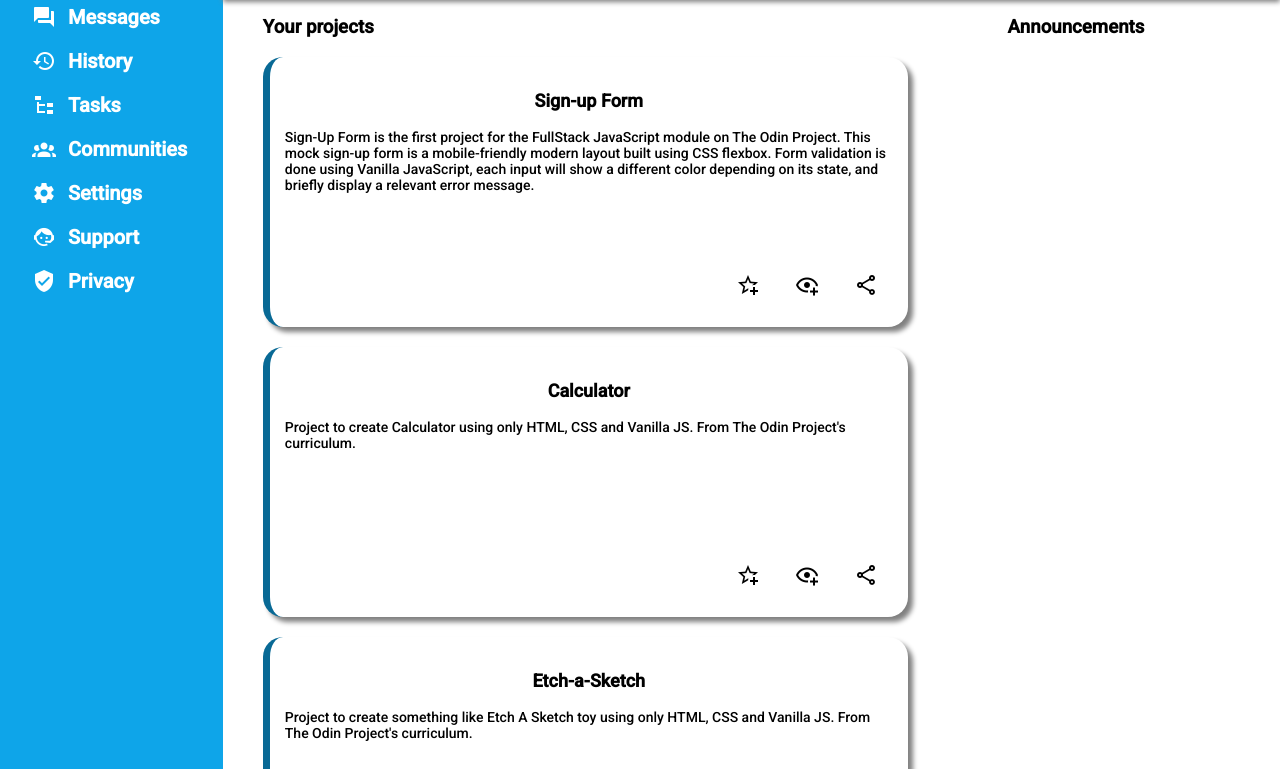
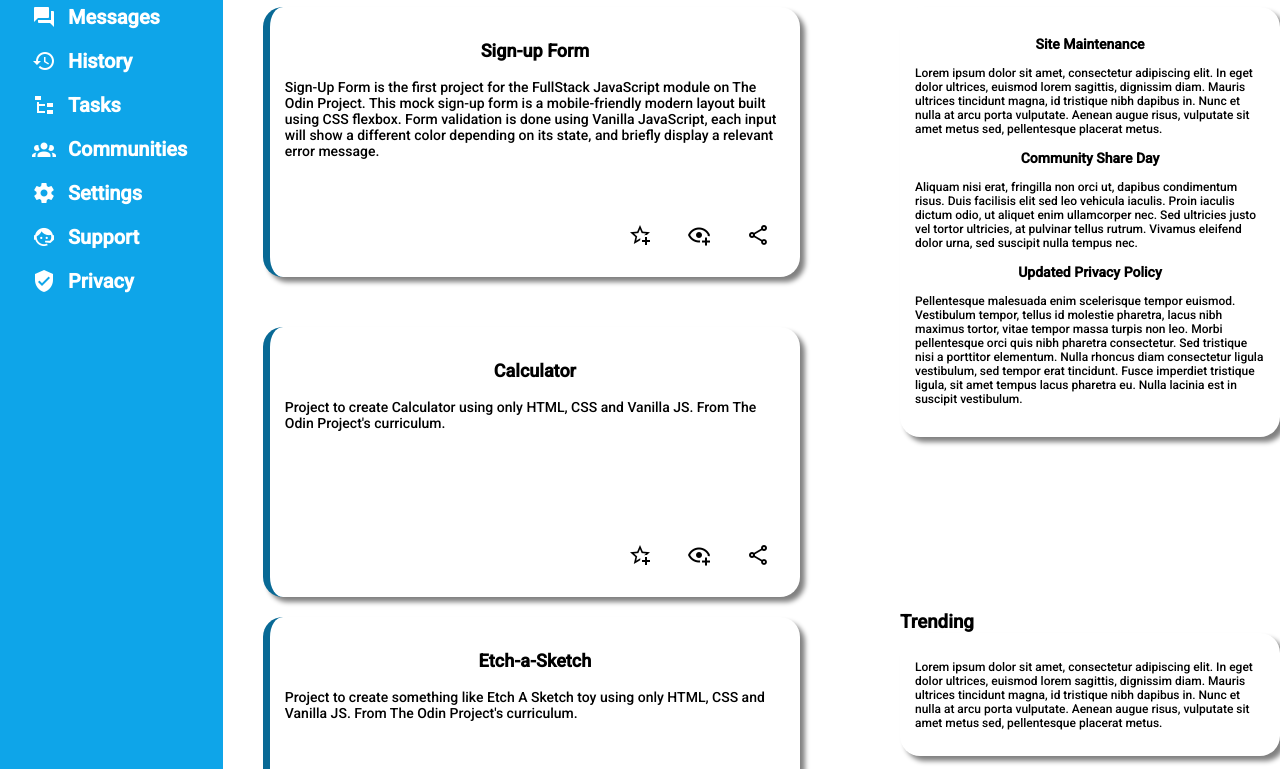
Before and after one commit to erickimai/odin-dashboard, a plain HTML site: page index.html in a window 1280 px wide. Shown: the part 203-972 px from the top of the page. Drawn offline with Linux system fonts and the light colour scheme.

Commit message:
Add trending part

```diff
--- a/index.html
+++ b/index.html
@@ -95,7 +95,20 @@
                     </div>
                 </div>
             </div>
-            <div class="news"></div>
+            <div class="news">
+                <div class="card">
+                    <p class="title">Site Maintenance</p>
+                    <p>Lorem ipsum dolor sit amet, consectetur adipiscing elit. In eget dolor ultrices, euismod lorem sagittis, dignissim diam. Mauris ultrices tincidunt magna, id tristique nibh dapibus in. Nunc et nulla at arcu porta vulputate. Aenean augue risus, vulputate sit amet metus sed, pellentesque placerat metus.</p>
+                    <p class="title">Community Share Day</p>
+                    <p>Aliquam nisi erat, fringilla non orci ut, dapibus condimentum risus. Duis facilisis elit sed leo vehicula iaculis. Proin iaculis dictum odio, ut aliquet enim ullamcorper nec. Sed ultricies justo vel tortor ultricies, at pulvinar tellus rutrum. Vivamus eleifend dolor urna, sed suscipit nulla tempus nec. </p>
+                    <p class="title">Updated Privacy Policy</p>
+                    <p>Pellentesque malesuada enim scelerisque tempor euismod. Vestibulum tempor, tellus id molestie pharetra, lacus nibh maximus tortor, vitae tempor massa turpis non leo. Morbi pellentesque orci quis nibh pharetra consectetur. Sed tristique nisi a porttitor elementum. Nulla rhoncus diam consectetur ligula vestibulum, sed tempor erat tincidunt. Fusce imperdiet tristique ligula, sit amet tempus lacus pharetra eu. Nulla lacinia est in suscipit vestibulum.  </p>
+                </div>
+                <h3 id="trending">Trending
+                    <div class="card">
+                        <p>Lorem ipsum dolor sit amet, consectetur adipiscing elit. In eget dolor ultrices, euismod lorem sagittis, dignissim diam. Mauris ultrices tincidunt magna, id tristique nibh dapibus in. Nunc et nulla at arcu porta vulputate. Aenean augue risus, vulputate sit amet metus sed, pellentesque placerat metus.</p>
+                    </div>
+                </h3>
             </div>
         </div>
     </div>
--- a/style.css
+++ b/style.css
@@ -10,7 +10,7 @@ body {
 .main-container {
     height: 100vh;
     display: grid;
-    grid-template: 200px 1fr / 1fr 5fr;
+    grid-template: 150px 1fr / 1fr 5fr;
 }
 
 .header {
@@ -134,7 +134,8 @@ h5 span {
     grid-column: 1 / 3;
     display: grid;
     gap: 20px;
-    grid-template-columns: repeat(auto-fit, minmax(350px, 1fr));
+    grid-template-columns: repeat(auto-fit, minmax(400px, 1fr));
+    grid-template-rows: 300px;
 }
 
 .list-projects p {
@@ -174,3 +175,33 @@ h5 span {
     bottom: 30px;
     right: 30px;
 }
+
+.news {
+    display: grid;
+    grid-template-rows: 1fr 1fr;
+}
+
+.news p {
+    font-size: 12px;
+    font-family: 'Roboto';
+    text-align: left;
+}
+
+.news .title {
+    font-size: 14px;
+}
+
+.news .card {
+    background-color: #FFFFFF;
+    color: black;
+    text-align: center;
+    box-shadow: 5px 5px 5px gray;
+    height: 25em;
+    width: 350px;
+    border-radius: 20px;
+    padding: 15px;
+}
+
+#trending .card {
+    height: 5em;
+}
```
